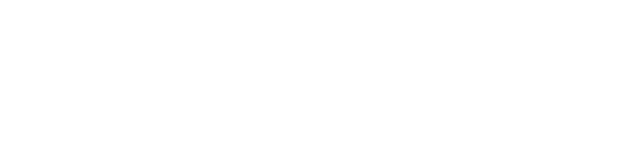
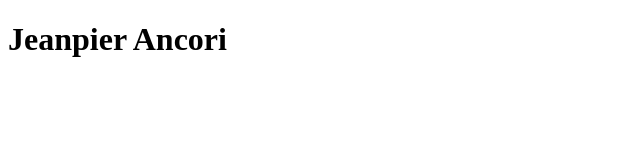
Before and after one commit to jeanpier22/Proyecto-Grupal, a plain HTML site: page index.html in a window 1280 px wide. Shown: the whole page, without its empty margins (0-640 px from the left). Drawn offline with Linux system fonts and the light colour scheme.

Commit message:
Agregando nombre jeanpier22

```diff
--- a/index.html
+++ b/index.html
@@ -6,6 +6,6 @@
     <title>Document</title>
 </head>
 <body>
-
+    <h1>Jeanpier Ancori</h1>
 </body>
 </html>
```
